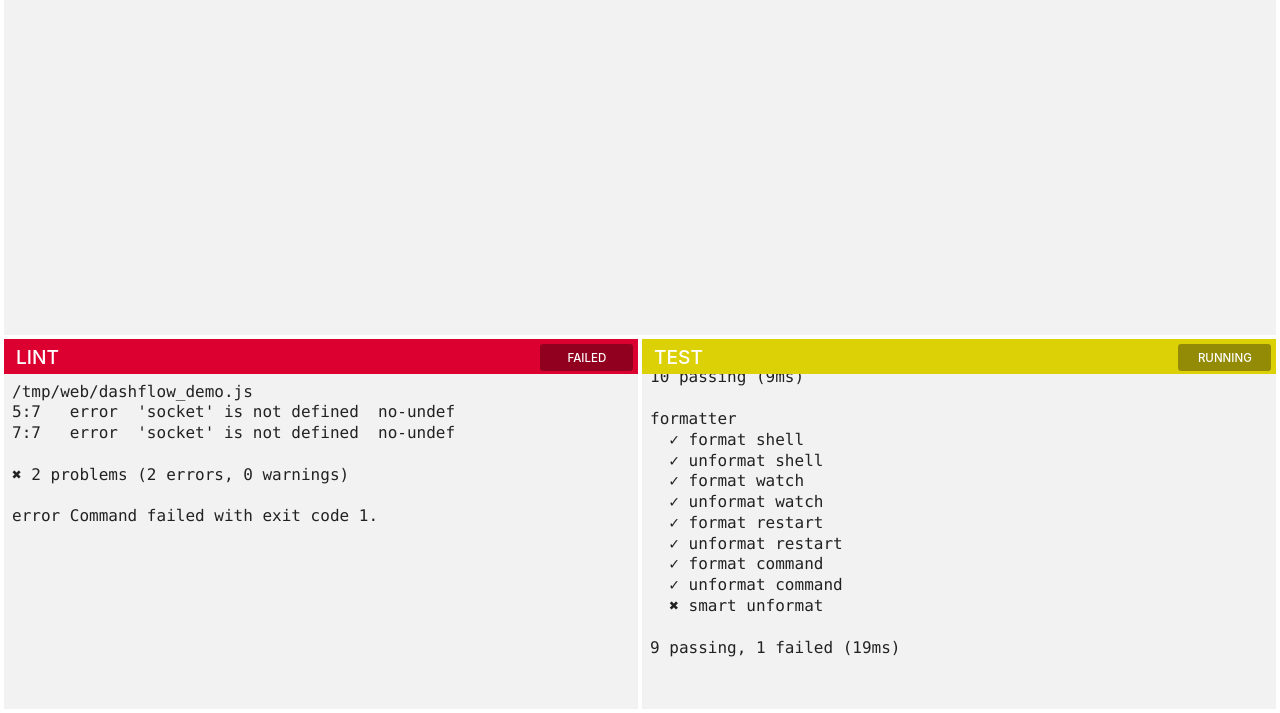
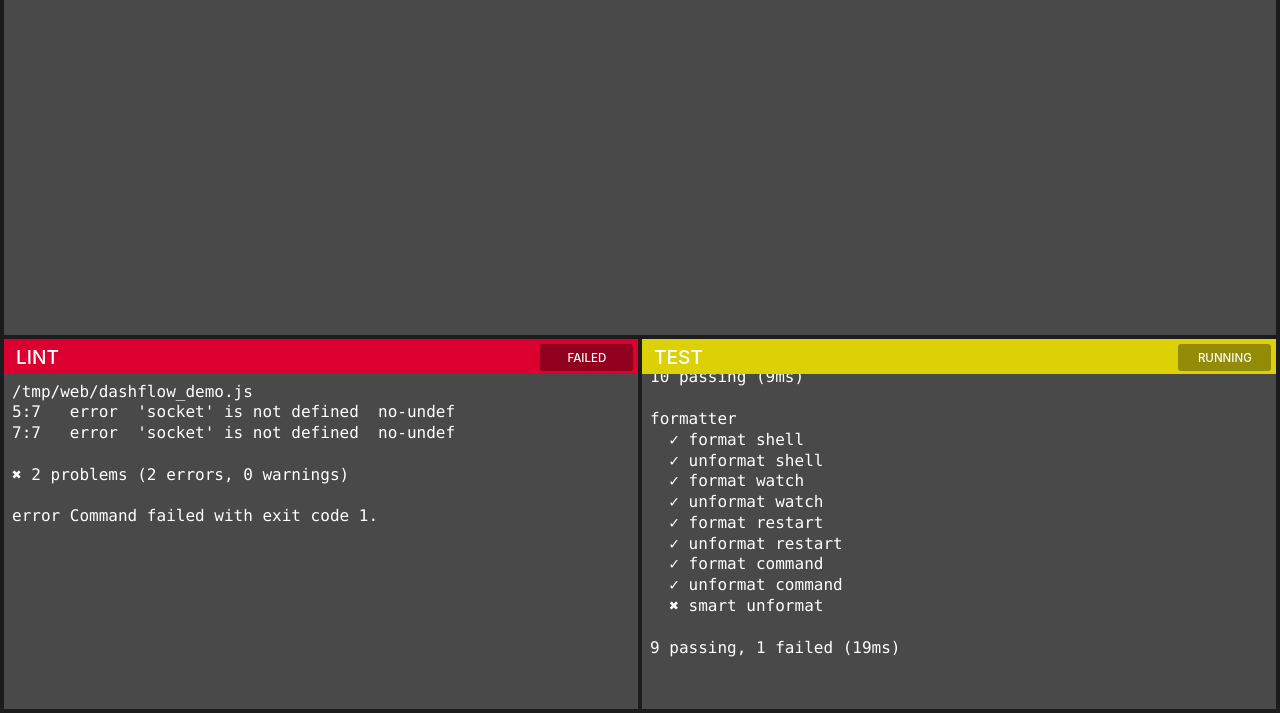
Before and after one commit to freewheel/dashflow, a website with bundled scripts: page web/demo.html in a window 1280 px wide. Shown: the part 87-800 px from the top of the page. Built offline with nearby package versions, Linux system fonts and the light colour scheme; a web font is replaced by a local one.

Commit message:
add dark theme to demo

```diff
--- a/web/demo.html
+++ b/web/demo.html
@@ -28,6 +28,7 @@
     <div
       id="app"
       style="height: 100%; display: flex; flex-direction: column;"
+      class="dark"
     ></div>
 
     <script src="lib/react.production.min.js"></script>
```
